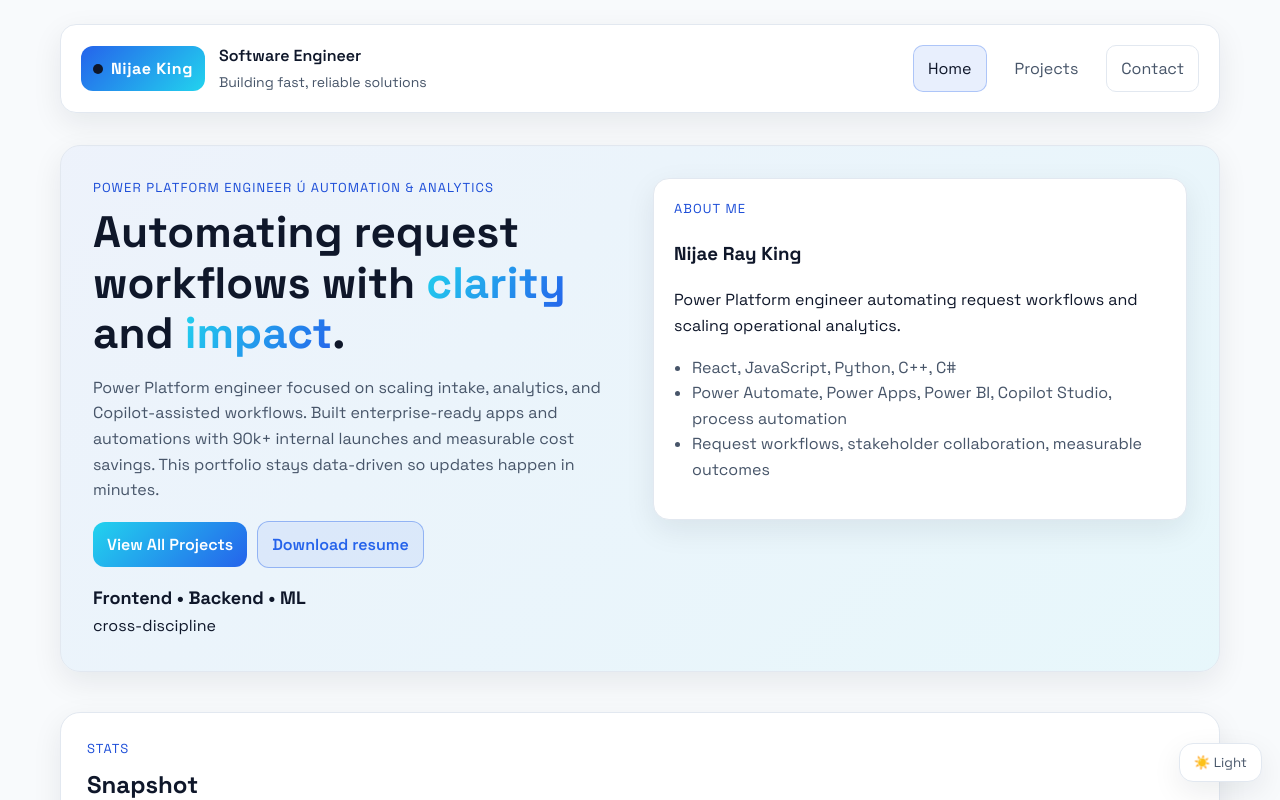
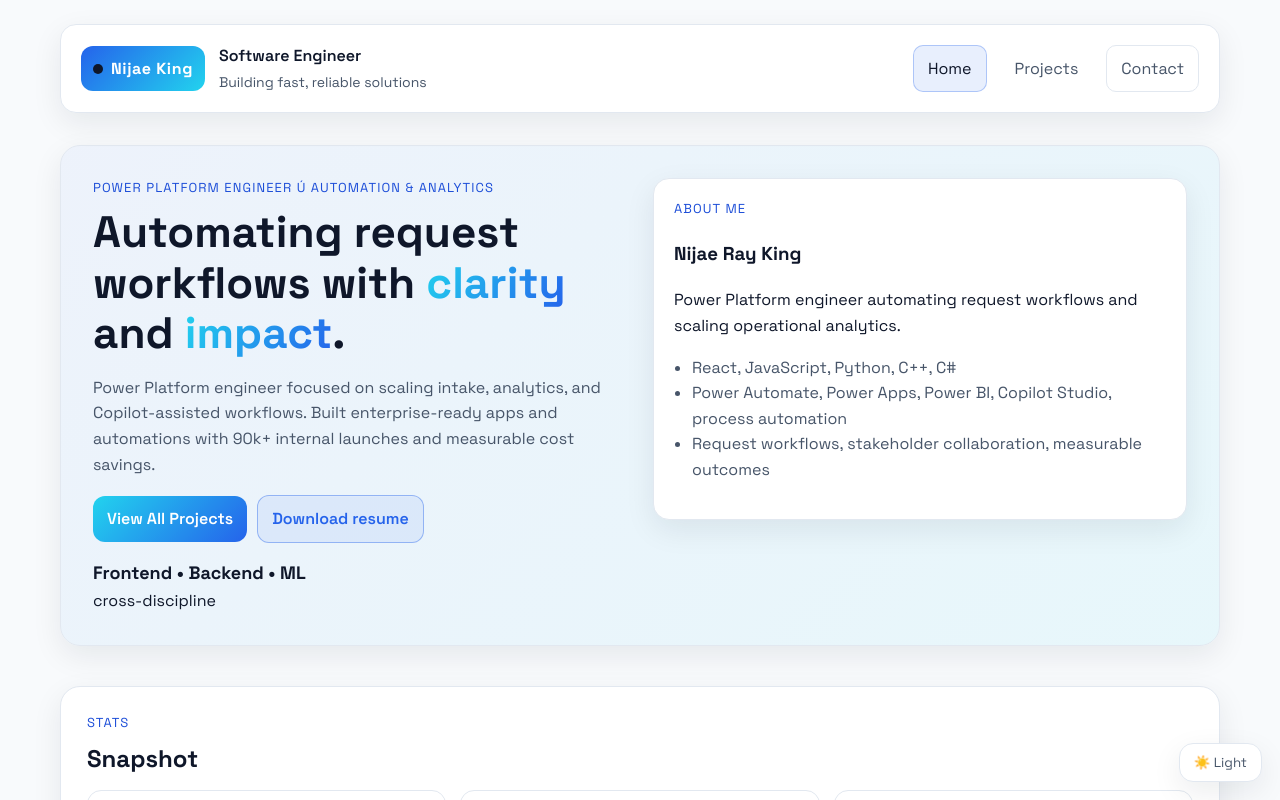
Before and after one commit to Nijaek/project-portfolio-website, a React (Vite) app: page / in a window 1280 px wide. Shown: the top 800 px of the page. Built offline with nearby package versions, Linux system fonts and the light colour scheme.

Commit message:
Update Home.jsx

```diff
--- a/src/pages/Home.jsx
+++ b/src/pages/Home.jsx
@@ -18,8 +18,7 @@ export function Home() {
           </h1>
           <p className="lede">
             Power Platform engineer focused on scaling intake, analytics, and Copilot-assisted workflows. Built
-            enterprise-ready apps and automations with 90k+ internal launches and measurable cost savings. This portfolio
-            stays data-driven so updates happen in minutes.
+            enterprise-ready apps and automations with 90k+ internal launches and measurable cost savings.
           </p>
           <div className="cta-row">
             <Link to="/projects" className="btn primary">
```
